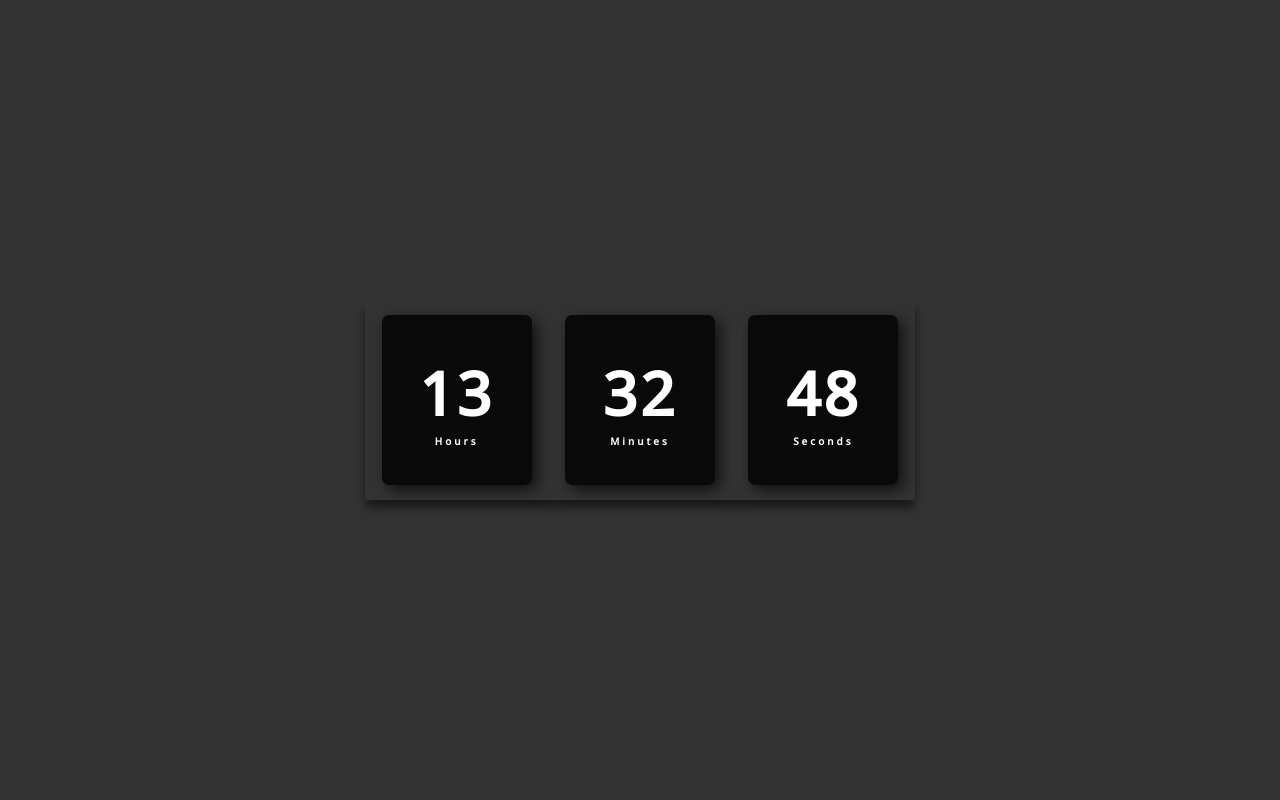
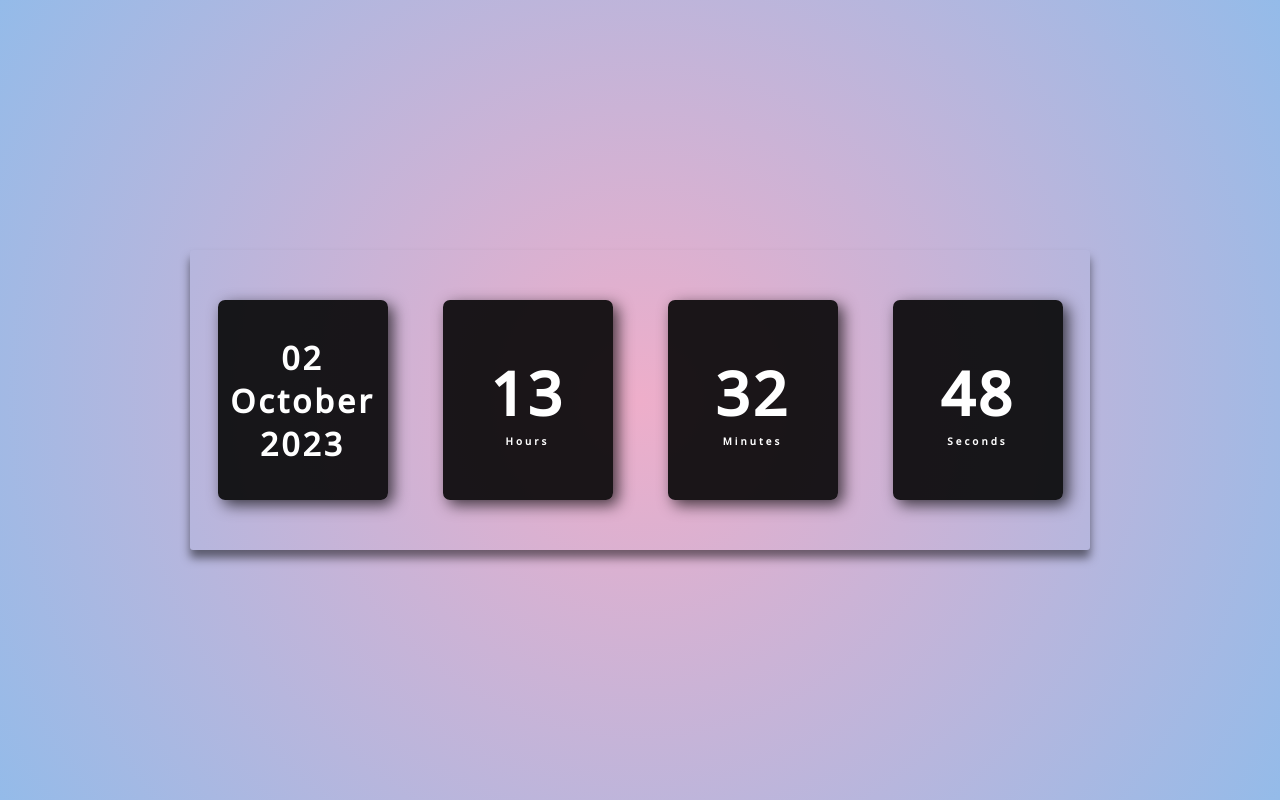
Before and after one commit to camiwr/Relogio_Digital, a plain HTML site: page index.html in a window 1280 px wide. Drawn offline with nearby package versions, Linux system fonts and the light colour scheme.

Commit message:
Implementaçao do calendario

```diff
--- a/index.html
+++ b/index.html
@@ -8,6 +8,15 @@
 </head>
 <body>
     <div class="clock">
+        <div>
+            <span id="day">01</span>
+            <span class="time"></span>
+            <span id="months">January</span>
+            <span class="time"></span>
+            <span id="year">0</span>
+            <span class="time"></span>
+        </div>
+
         <div>
             <span id="hours">00</span>
             <span class="time">Hours</span>
--- a/script.js
+++ b/script.js
@@ -1,12 +1,22 @@
 function updateTime() {
+    const months = document.getElementById('months');
+    const day = document.getElementById('day');
+    const year = document.getElementById('year');
     const hours = document.getElementById('hours');
     const minutes = document.getElementById('minutes');
     const seconds = document.getElementById('seconds');
 
     let now = new Date();
-    let hr = now.getHours()
-    let min = now.getMinutes()
-    let sec = now.getSeconds()
+    const monthNames = ["January", "February", "March", "April", "May", "June", "July", "August", "September", "October", "November", "December"];
+    let mon = monthNames[now.getMonth()];
+    let dy = now.getDate();
+    let yr = now.getFullYear();
+    let hr = now.getHours();
+    let min = now.getMinutes();
+    let sec = now.getSeconds();
+
+
+    if (dy < 10) dy = '0' + dy;
 
     if (hr < 10) hr = '0' + hr;
 
@@ -14,9 +24,14 @@ function updateTime() {
 
     if (sec < 10) s = '0' + sec;
 
+
+    months.textContent = mon;
+    day.textContent = dy;
+    year.textContent = yr;
     hours.textContent = hr;
     minutes.textContent = min;
     seconds.textContent = sec;
+
 }
 
 setInterval(updateTime, 1000);
--- a/style.css
+++ b/style.css
@@ -12,23 +12,24 @@ body {
     display: flex;
     justify-content: center;
     align-items: center;
-    background-color: #333;
+    background: rgb(238,174,202);
+background: radial-gradient(circle, rgba(238,174,202,1) 0%, rgba(148,187,233,1) 100%);
 }
 
 .clock {
     display: flex; /*elementos lado a lado*/
     align-items: center; /*centralizar elementos */
     justify-content: space-around;
-    height: 200px;
-    width: 550px;
+    height: 300px;
+    width: 900px;
     background: transparent;
     border-radius: 3px;
     box-shadow: 0px 8px 10px rgba(0, 0, 0, .5);
 }
 
 .clock div {
-    height: 170px;
-    width: 150px;
+    height: 200px;
+    width: 170px;
     display: flex;
     flex-direction: column; /* elementos posiçao - coluna*/
     align-items: center;
@@ -48,3 +49,8 @@ body {
 .clock span.time {
     font-size: 10px;
 }
+
+#months, #day, #year {
+    font-size: 32px;
+    flex-direction: row-reverse;
+}
```
